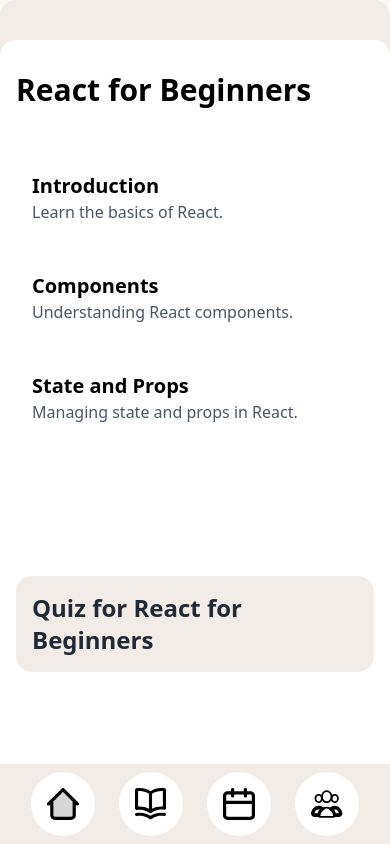
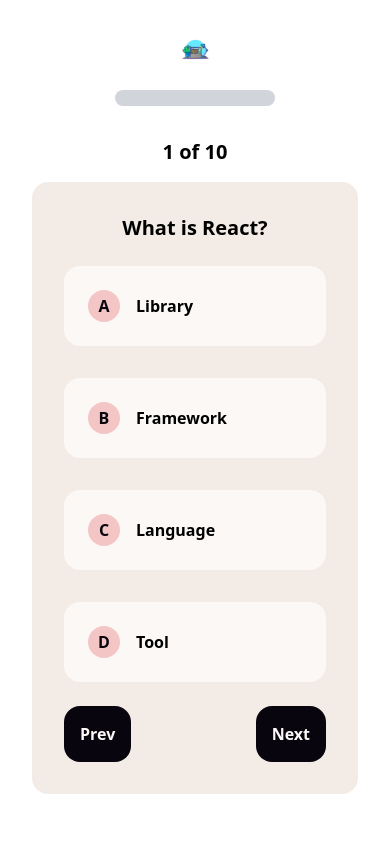
Before and after one commit to The-Dragonss/TeleSoma, a React (Vite) app: page / in a window 390 px wide. Built offline with nearby package versions, Linux system fonts and the light colour scheme.

Commit message:
(feat) Did all the basics for the Quiz page

```diff
--- a/package.json
+++ b/package.json
@@ -10,6 +10,7 @@
     "preview": "vite preview"
   },
   "dependencies": {
+    "canvas-confetti": "^1.9.3",
     "react": "^18.3.1",
     "react-dom": "^18.3.1",
     "react-router-dom": "^6.26.2"
--- /dev/null
+++ b/src/components/Quiz.jsx
@@ -0,0 +1,134 @@
+import React, { useState, useEffect } from 'react';
+import confetti from 'canvas-confetti'; // For confetti effect
+import QuizIcon from '../assets/QuizIcon.svg'
+
+const QuizPage = () => {
+    const [questions, setQuestions] = useState([]);
+    const [currentQuestionIndex, setCurrentQuestionIndex] = useState(0);
+    const [userAnswers, setUserAnswers] = useState({});
+    const [score, setScore] = useState(0);
+    const [quizFinished, setQuizFinished] = useState(false);
+    const [feedback, setFeedback] = useState(null); // null, 'correct', or 'incorrect'
+
+    // Fetch questions on component mount
+    useEffect(() => {
+        // Simulating an API fetch
+        const fetchedQuestions = [
+            { question: "What is React?", choices: ["Library", "Framework", "Language", "Tool"], correct: "Library" },
+            { question: "What is JSX?", choices: ["JavaScript XML", "JavaScript Extension", "Java External", "None"], correct: "JavaScript XML" },
+            { question: "What is React?", choices: ["Library", "Framework", "Language", "Tool"], correct: "Library" },
+            { question: "What is React?", choices: ["Library", "Framework", "Language", "Tool"], correct: "Library" },
+            { question: "What is JSX?", choices: ["JavaScript XML", "JavaScript Extension", "Java External", "None"], correct: "JavaScript XML" },
+            { question: "What is React?", choices: ["Library", "Framework", "Language", "Tool"], correct: "Library" },
+            { question: "What is JSX?", choices: ["JavaScript XML", "JavaScript Extension", "Java External", "None"], correct: "JavaScript XML" },
+            { question: "What is React?", choices: ["Library", "Framework", "Language", "Tool"], correct: "Library" },
+            { question: "What is JSX?", choices: ["JavaScript XML", "JavaScript Extension", "Java External", "None"], correct: "JavaScript XML" },
+            { question: "What is JSX?", choices: ["JavaScript XML", "JavaScript Extension", "Java External", "None"], correct: "JavaScript XML" },
+
+            // Add more questions here
+        ];
+        setQuestions(fetchedQuestions);
+    }, []);
+
+    const handleAnswerSelect = (selectedAnswer) => {
+        const currentQuestion = questions[currentQuestionIndex];
+        if (selectedAnswer === currentQuestion.correct) {
+            setFeedback('correct');
+            setScore((prevScore) => prevScore + 1);
+        } else {
+            setFeedback('incorrect');
+        }
+        setUserAnswers({ ...userAnswers, [currentQuestionIndex]: selectedAnswer });
+    };
+
+    const handleNextQuestion = () => {
+        if (currentQuestionIndex < questions.length - 1) {
+            setCurrentQuestionIndex(currentQuestionIndex + 1);
+            setFeedback(null); // Reset feedback
+        } else {
+            setQuizFinished(true);
+            if ((score / questions.length) * 100 > 70) {
+                confetti(); // Trigger confetti if score is above 70%
+            }
+        }
+    };
+
+    const handlePrevQuestion = () => {
+        if (currentQuestionIndex > 0) {
+            setCurrentQuestionIndex(currentQuestionIndex - 1);
+            setFeedback(null); // Reset feedback
+        }
+    };
+
+    if (quizFinished) {
+        const percentage = (score / questions.length) * 100;
+        return (
+            <div className="flex flex-col items-center gap-2 justify-center h-screen bg-background">
+                <h1 className="text-6xl font-bold">Quiz Finished!</h1>
+                <p className="text-3xl font-semibold">Your score: {percentage}%</p>
+                {percentage > 70 ? (
+                    <p className="text-green-500 text-xl">🎉 Congratulations! You passed!</p>
+                ) : (
+                    <p className="text-red-500 text-xl" >😢 Better luck next time!</p>
+                )}
+            </div>
+        );
+    }
+
+    return (
+        <div className="p-8 flex flex-col  w-full">
+
+            <div className="flex justify-center mb-6">
+                <img src={QuizIcon} alt="Quiz Icon" className="h-2/4 w-2/4 mx-auto" />
+            </div>
+
+
+            <div className="w-40 bg-gray-300 h-4 mb-4 rounded-2xl mx-auto">
+                <div className="bg-secondaryPink h-4 rounded-2xl" style={{ width: `${(currentQuestionIndex / questions.length) * 100}%` }}></div>
+            </div>
+
+            {/* Question Counter */}
+            <p className="text-center text-xl sm:text-3xl font-bold my-4">
+                {currentQuestionIndex + 1} of {questions.length}
+            </p>
+
+            <div className='bg-secondaryBackground rounded-2xl w-full p-8 h-5/6'>
+                {/* Current Question */}
+                <h2 className="sm:text-3xl text-xl text-center font-semibold mb-6">{questions[currentQuestionIndex]?.question}</h2>
+
+                {/* Answer Choices */}
+                <div className="grid grid-cols-1 gap-8 smtext-2xl font-semibold mb-6 sm:mt-20 mx-auto w-full sm:w-2/3">
+                    {questions[currentQuestionIndex]?.choices.map((choice, index) => (
+                        <button
+                            key={index}
+                            className={`flex items-center p-6 rounded-2xl text-left w-full mx-auto ${userAnswers[currentQuestionIndex] === choice
+                                ? feedback === 'correct'
+                                    ? 'bg-Green'
+                                    : 'bg-red-300'
+                                : 'bg-background'
+                                }`}
+                            onClick={() => handleAnswerSelect(choice)}
+                        >
+                            {/* Circle containing the letter A, B, C, D */}
+                            <div className="sm:w-12 sm:h-12 w-8 h-8 rounded-full bg-primaryPink flex items-center justify-center mr-4 text-black font-bold">
+                                {String.fromCharCode(65 + index)} {/* 65 is ASCII for 'A' */}
+                            </div>
+                            {choice}
+                        </button>
+                    ))}
+                </div>
+
+
+                {/* Navigation Buttons */}
+                <div className="flex justify-between sm:mt-20">
+                    <button onClick={handlePrevQuestion} disabled={currentQuestionIndex === 0} className="p-4 rounded-2xl bg-black font-semibold text-background ">Prev</button>
+                    <button onClick={handleNextQuestion} className="p-4 bg-black text-background font-semibold rounded-2xl">
+                        {currentQuestionIndex === questions.length - 1 ? 'Finish' : 'Next'}
+                    </button>
+                </div>
+            </div>
+        </div>
+    );
+};
+
+export default QuizPage;
--- a/src/pages/LandingPage.jsx
+++ b/src/pages/LandingPage.jsx
@@ -2,12 +2,13 @@
 import React from 'react'
 import HomePage from './HomePage'
 import ChunkedNotesDisplay from './ChunkedNotesDisplay'
+import QuizPage from '../components/Quiz'
 
 
 function LandingPage() {
   return (
     <div>
-      <ChunkedNotesDisplay />
+      <QuizPage />
 
 
 
```
Also changed, not shown: src/assets/QuizIcon.svg (added), 1 other file (tests, documents, lock files or other folders).
